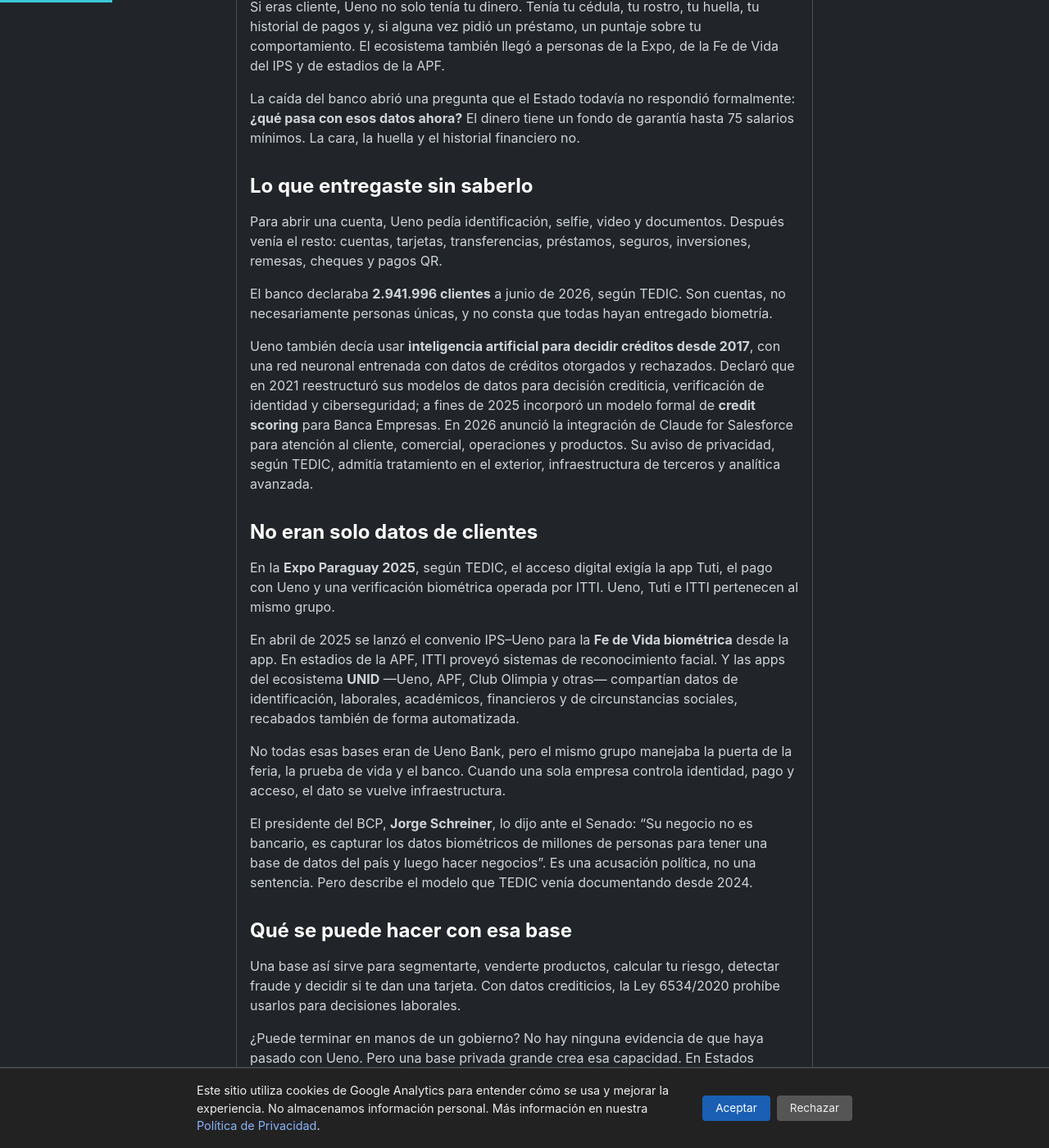
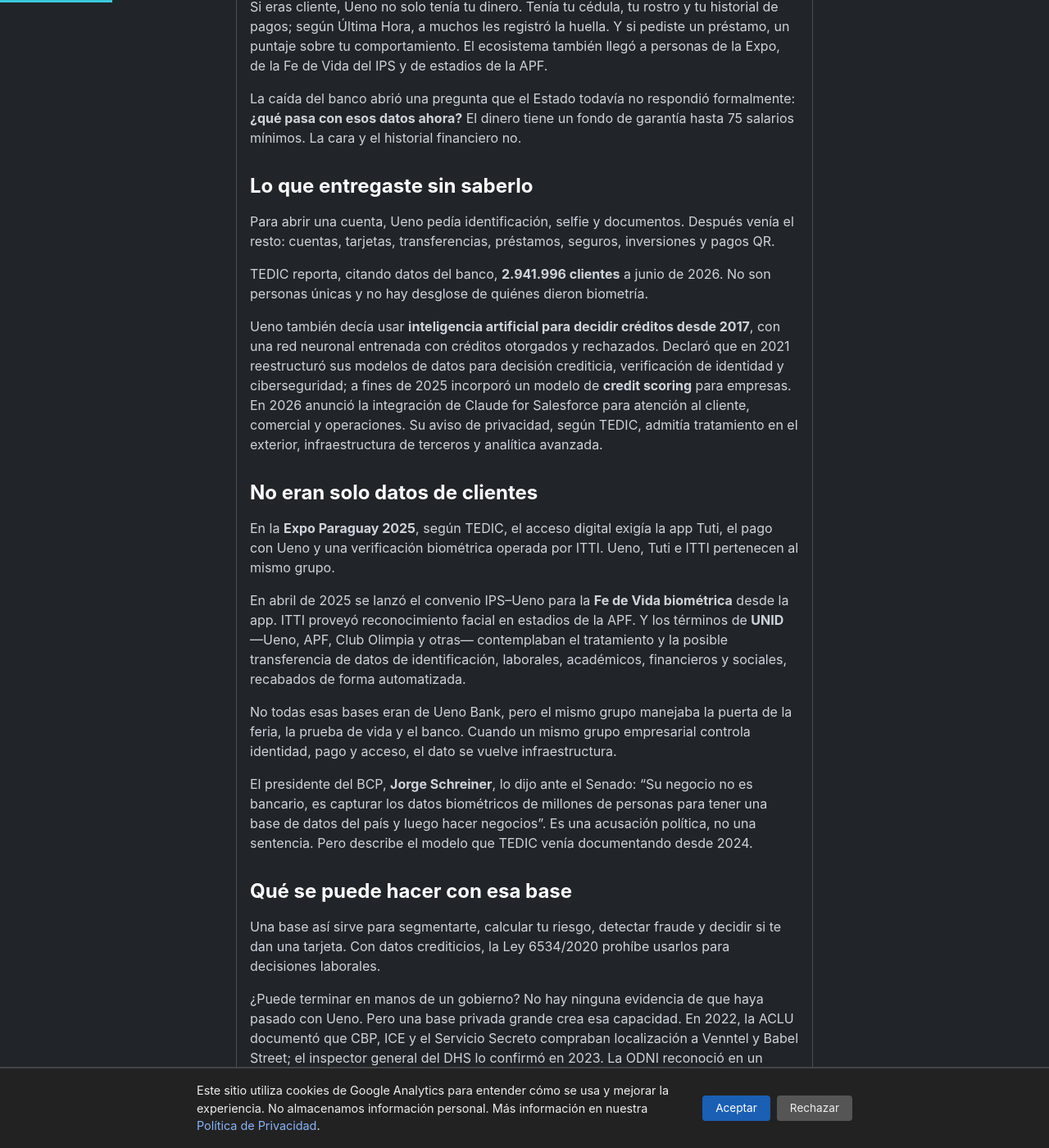
Before and after one commit to miravosqueinteresante/muchotexto.net, a Jekyll site: the page built from _posts/2026-11-13-que-datos-tuyos-tenia-ueno.md, in a window 1280 px wide and 1400 px high, scrolled down 483 px. Shown: the whole window at 82% size. Built offline with Jekyll 4.4.1, drawn with Linux system fonts in a browser that asks for light colours; some of the changed text lies outside the part shown.

Commit message:
Ajusta alcance y atribuciones del artículo #63

```diff
--- a/_posts/2026-11-13-que-datos-tuyos-tenia-ueno.md
+++ b/_posts/2026-11-13-que-datos-tuyos-tenia-ueno.md
@@ -37,36 +37,36 @@
 casos:
   - tema: "Datos y privacidad"
     titulo: "La cara como llave de la Expo"
-    texto: "Según TEDIC, para el acceso digital a la Expo Paraguay 2025 había que usar la app Tuti, pagar con Ueno y pasar una verificación biométrica operada por ITTI. Las tres empresas pertenecen al mismo grupo. No hay cifra pública de cuántas personas entregaron su rostro o su huella."
+    texto: "Según TEDIC, para el acceso digital a la Expo Paraguay 2025 había que usar la app Tuti, pagar con Ueno y pasar una verificación biométrica operada por ITTI. Las tres empresas pertenecen al mismo grupo. No hay cifra pública de cuántas personas entregaron su rostro."
 ---
 
-Si eras cliente, Ueno no solo tenía tu dinero. Tenía tu cédula, tu rostro, tu huella, tu historial de pagos y, si alguna vez pidió un préstamo, un puntaje sobre tu comportamiento. El ecosistema también llegó a personas de la Expo, de la Fe de Vida del IPS y de estadios de la APF.
+Si eras cliente, Ueno no solo tenía tu dinero. Tenía tu cédula, tu rostro y tu historial de pagos; según Última Hora, a muchos les registró la huella. Y si pediste un préstamo, un puntaje sobre tu comportamiento. El ecosistema también llegó a personas de la Expo, de la Fe de Vida del IPS y de estadios de la APF.
 
-La caída del banco abrió una pregunta que el Estado todavía no respondió formalmente: **¿qué pasa con esos datos ahora?** El dinero tiene un fondo de garantía hasta 75 salarios mínimos. La cara, la huella y el historial financiero no.
+La caída del banco abrió una pregunta que el Estado todavía no respondió formalmente: **¿qué pasa con esos datos ahora?** El dinero tiene un fondo de garantía hasta 75 salarios mínimos. La cara y el historial financiero no.
 
 ## Lo que entregaste sin saberlo
 
-Para abrir una cuenta, Ueno pedía identificación, selfie, video y documentos. Después venía el resto: cuentas, tarjetas, transferencias, préstamos, seguros, inversiones, remesas, cheques y pagos QR.
+Para abrir una cuenta, Ueno pedía identificación, selfie y documentos. Después venía el resto: cuentas, tarjetas, transferencias, préstamos, seguros, inversiones y pagos QR.
 
-El banco declaraba **2.941.996 clientes** a junio de 2026, según TEDIC. Son cuentas, no necesariamente personas únicas, y no consta que todas hayan entregado biometría.
+TEDIC reporta, citando datos del banco, **2.941.996 clientes** a junio de 2026. No son personas únicas y no hay desglose de quiénes dieron biometría.
 
-Ueno también decía usar **inteligencia artificial para decidir créditos desde 2017**, con una red neuronal entrenada con datos de créditos otorgados y rechazados. Declaró que en 2021 reestructuró sus modelos de datos para decisión crediticia, verificación de identidad y ciberseguridad; a fines de 2025 incorporó un modelo formal de **credit scoring** para Banca Empresas. En 2026 anunció la integración de Claude for Salesforce para atención al cliente, comercial, operaciones y productos. Su aviso de privacidad, según TEDIC, admitía tratamiento en el exterior, infraestructura de terceros y analítica avanzada.
+Ueno también decía usar **inteligencia artificial para decidir créditos desde 2017**, con una red neuronal entrenada con créditos otorgados y rechazados. Declaró que en 2021 reestructuró sus modelos de datos para decisión crediticia, verificación de identidad y ciberseguridad; a fines de 2025 incorporó un modelo de **credit scoring** para empresas. En 2026 anunció la integración de Claude for Salesforce para atención al cliente, comercial y operaciones. Su aviso de privacidad, según TEDIC, admitía tratamiento en el exterior, infraestructura de terceros y analítica avanzada.
 
 ## No eran solo datos de clientes
 
 En la **Expo Paraguay 2025**, según TEDIC, el acceso digital exigía la app Tuti, el pago con Ueno y una verificación biométrica operada por ITTI. Ueno, Tuti e ITTI pertenecen al mismo grupo.
 
-En abril de 2025 se lanzó el convenio IPS–Ueno para la **Fe de Vida biométrica** desde la app. En estadios de la APF, ITTI proveyó sistemas de reconocimiento facial. Y las apps del ecosistema **UNID** —Ueno, APF, Club Olimpia y otras— compartían datos de identificación, laborales, académicos, financieros y de circunstancias sociales, recabados también de forma automatizada.
+En abril de 2025 se lanzó el convenio IPS–Ueno para la **Fe de Vida biométrica** desde la app. ITTI proveyó reconocimiento facial en estadios de la APF. Y los términos de **UNID** —Ueno, APF, Club Olimpia y otras— contemplaban el tratamiento y la posible transferencia de datos de identificación, laborales, académicos, financieros y sociales, recabados de forma automatizada.
 
-No todas esas bases eran de Ueno Bank, pero el mismo grupo manejaba la puerta de la feria, la prueba de vida y el banco. Cuando una sola empresa controla identidad, pago y acceso, el dato se vuelve infraestructura.
+No todas esas bases eran de Ueno Bank, pero el mismo grupo manejaba la puerta de la feria, la prueba de vida y el banco. Cuando un mismo grupo empresarial controla identidad, pago y acceso, el dato se vuelve infraestructura.
 
 El presidente del BCP, **Jorge Schreiner**, lo dijo ante el Senado: “Su negocio no es bancario, es capturar los datos biométricos de millones de personas para tener una base de datos del país y luego hacer negocios”. Es una acusación política, no una sentencia. Pero describe el modelo que TEDIC venía documentando desde 2024.
 
 ## Qué se puede hacer con esa base
 
-Una base así sirve para segmentarte, venderte productos, calcular tu riesgo, detectar fraude y decidir si te dan una tarjeta. Con datos crediticios, la Ley 6534/2020 prohíbe usarlos para decisiones laborales.
+Una base así sirve para segmentarte, calcular tu riesgo, detectar fraude y decidir si te dan una tarjeta. Con datos crediticios, la Ley 6534/2020 prohíbe usarlos para decisiones laborales.
 
-¿Puede terminar en manos de un gobierno? No hay ninguna evidencia de que haya pasado con Ueno. Pero una base privada grande crea esa capacidad. En Estados Unidos, la ACLU documentó en 2022 que CBP, ICE y el Servicio Secreto compraban datos de localización a los brokers Venntel y Babel Street; el inspector general del DHS documentó esas compras en 2023. En un informe de 2022 desclasificado en 2023, la ODNI reconoció que la comunidad de inteligencia compra información comercialmente disponible y que los datos “anonimizados” pueden reidentificarse.
+¿Puede terminar en manos de un gobierno? No hay ninguna evidencia de que haya pasado con Ueno. Pero una base privada grande crea esa capacidad. En 2022, la ACLU documentó que CBP, ICE y el Servicio Secreto compraban localización a Venntel y Babel Street; el inspector general del DHS lo confirmó en 2023. La ODNI reconoció en un informe de 2022 desclasificado en 2023 que la inteligencia compra información comercial y que lo “anonimizado” puede reidentificarse.
 
 En Israel, Amnistía documentó el sistema de reconocimiento facial **Red Wolf** en puestos de control de Hebrón, y el Washington Post/Breaking the Silence documentaron **Blue Wolf**, con testimonios de exsoldados. El Citizen Lab documentó infecciones de **Pegasus** en periodistas y activistas, aunque no siempre atribuye el operador.
 
@@ -76,28 +76,28 @@
 
 El 2 de noviembre de 2026, el BCP dispuso la resolución de ueno bank por una insuficiencia de solvencia por debajo del 50% del mínimo. El 3 de noviembre se suspendieron la app, las tarjetas, los cajeros y las sucursales.
 
-El Fondo de Garantía de Depósitos garantiza hasta 75 salarios mínimos por depositante y por entidad. Como anticipo de hasta 40 salarios mínimos, el BCP pagó a **1.812.348 personas** unos **USD 644 millones**, según datos oficiales difundidos por Última Hora. También liberó los alias del SIP para reasociarlos a cuentas de otros bancos. Y anunció que distribuiría activos y pasivos “por lotes”.
+El Fondo de Garantía de Depósitos garantiza hasta 75 salarios mínimos por depositante y por entidad. Como anticipo de hasta 40 salarios mínimos, el BCP pagó a **1.812.348 personas** unos **USD 644 millones**, según datos oficiales difundidos por Última Hora. También liberó los alias del SIP y anunció el reparto de activos y pasivos “por lotes”.
 
 Sobre los datos no hubo comunicado equivalente. La Ley 2334/2003 dice que el interventor ocupa los locales y **desapodera a los administradores de todos los libros, papeles, documentos y registros** (art. 15). También permite transferir activos y depósitos **sin consentimiento de los titulares** (art. 25). Pero no menciona bases de datos, biometría, scoring ni quién es el responsable de esa información.
 
-Al 13 de noviembre, el mecanismo no estaba formalmente cerrado. El plan declarado es transferir activos y pasivos por lotes; si se transfiere la cartera, los registros podrían viajar con ella por necesidad operativa, aunque ningún documento lo establece. Si se liquida el resto, los archivos quedarían bajo el interventor y luego bajo el juez. No hay respuesta pública sobre las caras y las huellas.
+Al 13 de noviembre, el mecanismo no estaba formalmente cerrado. El plan declarado es transferir activos y pasivos por lotes; si se transfiere la cartera, los registros podrían viajar con ella, aunque ningún documento lo establece. Si se liquida el resto, el balance residual pasa al juez (art. 26); la ley no dice qué ocurre con las bases. No hay respuesta pública sobre las caras y las huellas.
 
 ## La ley que todavía no te protege
 
-El problema no es que falte una ley. Es que la ley de resolución no habla de datos, y la que habla de datos todavía no rige.
+La ley de resolución no habla de datos; la que habla de datos todavía no rige.
 
 - **Ley 2334/2003:** regula la resolución; no menciona datos personales.
-- **Ley 861/1996:** mantiene el secreto bancario; solo permite divulgar “las sumas recibidas” con fines de liquidación, no el expediente completo.
+- **Ley 861/1996:** mantiene el secreto bancario; la excepción de liquidación alcanza a “las sumas recibidas”, no al expediente completo (arts. 84-88).
 - **Ley 7593/2025:** entra en vigor el **27 de noviembre de 2027**. Crea la Agencia Nacional de Protección de Datos Personales dentro del MITIC, reconoce el carácter sensible de la biometría y derechos de acceso, supresión, portabilidad y revisión de decisiones automatizadas. Pero no tiene una regla específica para resoluciones bancarias.
 - **Hoy:** quedan el hábeas data de la Constitución (art. 135) y la Ley 6534/2020 para datos crediticios. No hay autoridad general de datos operativa.
 
-Aun en 2027, el cliente no podrá vetar la transferencia de su cartera: la Ley 2334/2003 no se deroga. Lo que cambiará es el estándar de información, la posibilidad de reclamar ante una agencia y el control sobre usos secundarios y decisiones automatizadas.
+La Ley 2334/2003 no se deroga: su art. 25 seguirá permitiendo transferir activos y depósitos sin consentimiento. Cómo se combina con los derechos de la Ley 7593 sobre los datos asociados no está resuelto. Lo que cambiará es el estándar de información, el reclamo ante una agencia y el control sobre usos secundarios.
 
 ## Qué podés hacer hoy y qué debería cambiar
 
-Si fuiste cliente, podés pedir acceso a tus datos crediticios a Ueno; si no responde, reclamar ante SEDECO. También podés consultar gratis tu Estado de Deuda en el BCP con Identidad Electrónica. Si el dato es erróneo, la rectificación se pide a la entidad que lo reportó. SEDECO es una de las autoridades de la Ley 6534, aunque solo cubre datos crediticios, no biometría.
+Si fuiste cliente, podés pedir tus datos crediticios a Ueno y reclamar ante SEDECO si no responde. También podés consultar gratis tu Estado de Deuda en el BCP con Identidad Electrónica. Si el dato es erróneo, la rectificación se pide a la entidad que lo reportó. SEDECO es una de las autoridades de la Ley 6534, aunque solo cubre datos crediticios, no biometría.
 
-Para datos personales fuera del crédito, la vía es el **hábeas data** ante un juez de primera instancia. En la práctica requiere patrocinio letrado y no garantiza que el juez ordene borrar una base comercial. Ueno publicaba los correos `ual@ueno.com.py` y `dpoffice@ueno.com.py`, pero no hay confirmación de que sigan operativos tras la intervención. ITTI USA, que gestiona datos del ecosistema UNID, reconoce derechos de acceso y supresión, con límites: la supresión puede cancelar servicios y cede ante obligaciones legales.
+Para el resto, la vía es el **hábeas data** ante un juez de primera instancia. En la práctica requiere patrocinio letrado y no garantiza que el juez ordene borrar una base comercial. Ueno publicaba los correos `ual@ueno.com.py` y `dpoffice@ueno.com.py`, pero no hay confirmación de que sigan operativos tras la intervención. ITTI USA, que gestiona datos de Ueno, ITTI, Tuti y otras marcas, reconoce en su aviso derechos de acceso y supresión, con límites: la supresión puede cancelar servicios y cede ante obligaciones legales.
 
 Debería cambiar que el BCP y los interventores informen **dónde están las bases**, quién tiene acceso y bajo qué contrato; que ninguna base se transfiera sin un consentimiento nuevo y específico; que se audite la biometría de los convenios con el Estado; que el reglamento de la Ley 7593 se publique con participación; y que la Agencia de Datos tenga independencia y presupuesto.
 
@@ -149,7 +149,7 @@
       "name": "¿Qué datos tenía Ueno de sus clientes?",
       "acceptedAnswer": {
         "@type": "Answer",
-        "text": "Identificación, biometría facial y dactilar, documentos de KYC, cuentas, saldos, transferencias, tarjetas, préstamos, scoring, ingresos estimados, comportamiento de pago, productos, compras, interacciones y datos de uso de la app."
+        "text": "Identificación, biometría facial y, según Última Hora, dactilar, documentos de KYC, cuentas, saldos, transferencias, tarjetas, préstamos, scoring, ingresos estimados, comportamiento de pago, productos, compras, interacciones y datos de uso de la app."
       }
     },
     {
@@ -165,7 +165,7 @@
       "name": "¿Puedo pedir que borren mis datos de Ueno?",
       "acceptedAnswer": {
         "@type": "Answer",
-        "text": "Hoy no hay un derecho general de borrado. Podés pedir acceso o rectificación de datos crediticios ante la entidad y usar el hábeas data para datos personales. Desde 2027 la Ley 7593/2025 reconoce supresión y portabilidad, pero con límites: no permite vetar la transferencia de cartera y cede ante obligaciones legales de conservación."
+        "text": "Hoy no hay un derecho general de borrado. Podés pedir acceso o rectificación de datos crediticios ante la entidad y usar el hábeas data para datos personales. Desde 2027 la Ley 7593/2025 reconoce supresión y portabilidad, pero su cruce con la transferencia de cartera sigue sin resolverse."
       }
     }
   ]
```
Also changed, not shown: other parts of _posts/2026-11-13-que-datos-tuyos-tenia-ueno.md (+1 -1 lines).
